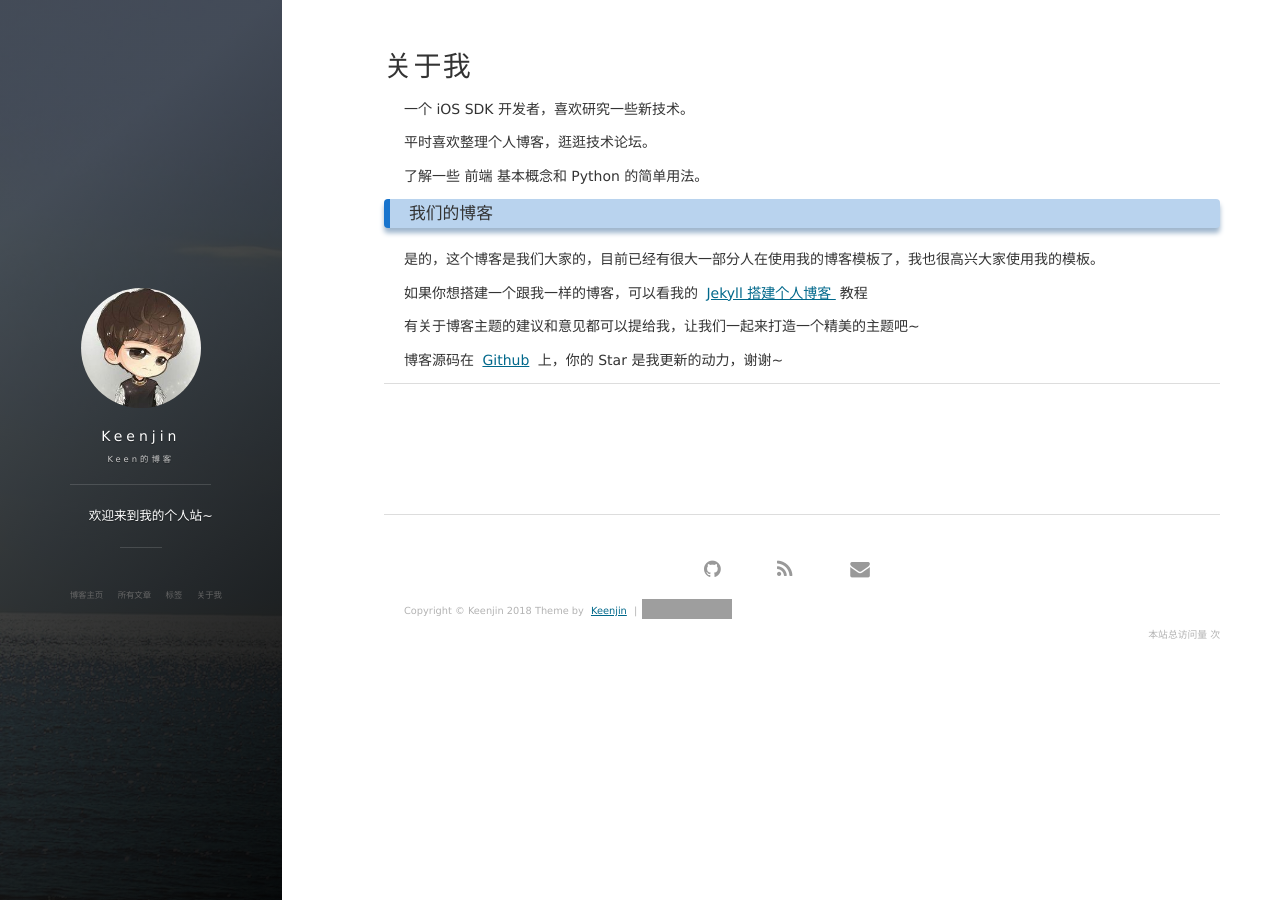
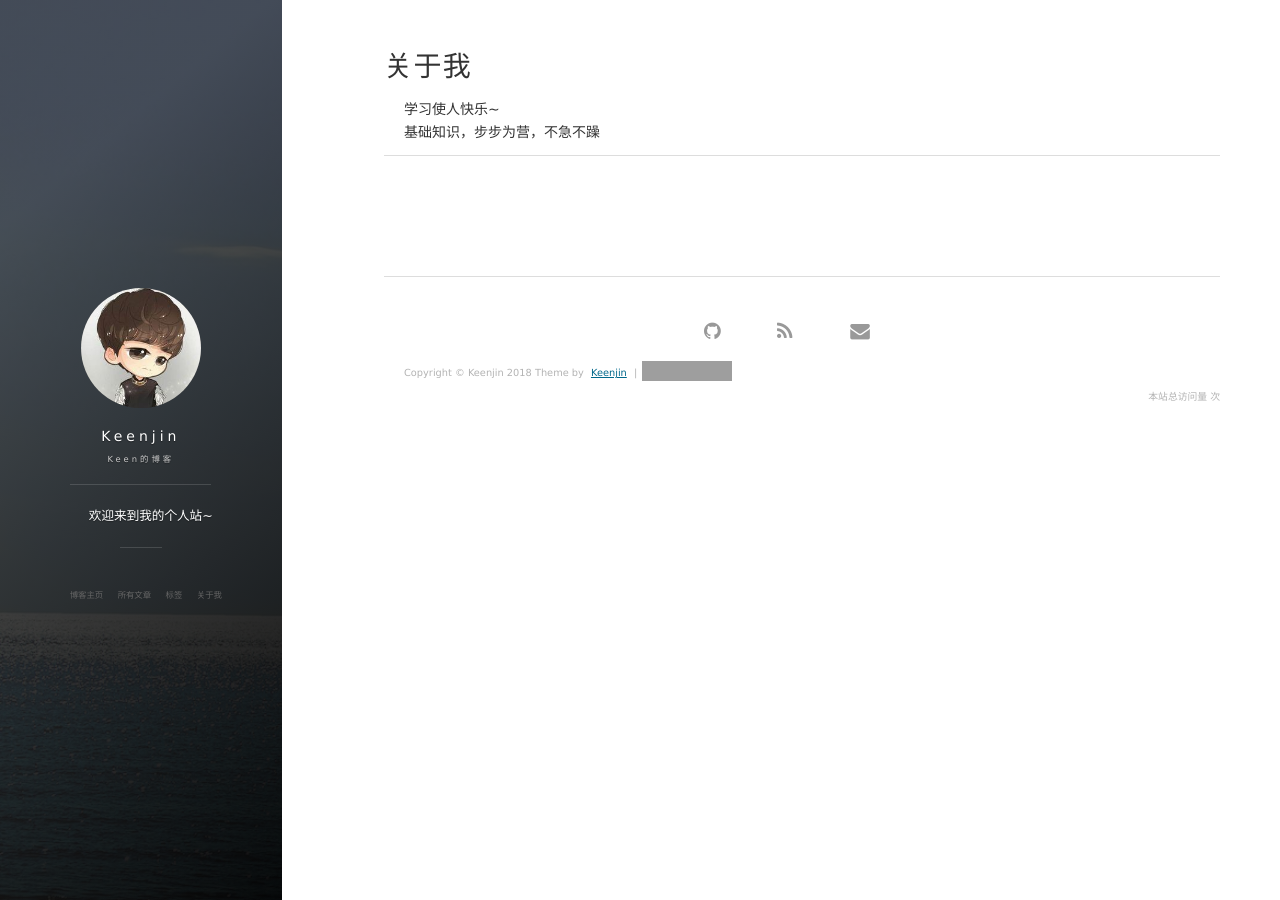
Before and after one commit to Keenjin/Keenjin.github.io, a Jekyll site: the page built from about.md, in a window 1280 px wide. Built offline with Jekyll 4.4.1, drawn with Linux system fonts in a browser that asks for light colours; nearby versions of some CDN libraries; comment, search, counter and statistics services are not loaded; grey boxes are pictures that could not be loaded.

Commit message:
about me

```diff
--- a/about.md
+++ b/about.md
@@ -3,39 +3,8 @@ layout: page
 title: 关于我
 ---
 
-一个 iOS SDK 开发者，喜欢研究一些新技术。
-<p>
-平时喜欢整理个人博客，逛逛技术论坛。
-<p>
-了解一些 前端 基本概念和 Python 的简单用法。
-
-<p>
-
-<h3> 我们的博客 </h3>
-
-<p>
-
-是的，这个博客是我们大家的，目前已经有很大一部分人在使用我的博客模板了，我也很高兴大家使用我的模板。
-
-<p>
-
-如果你想搭建一个跟我一样的博客，可以看我的
-<a href="/2016/10/jekyll_tutorials1/"> Jekyll 搭建个人博客 </a>
-教程
-
-<p>
-
-有关于博客主题的建议和意见都可以提给我，让我们一起来打造一个精美的主题吧~
-
-<p>
-
-博客源码在 <a target="_blank" href='https://github.com/leopardpan/leopardpan.github.io/'>Github</a> 上，你的 Star 是我更新的动力，谢谢~
-
-<p>
-
-<p>
-
-<p>
+学习使人快乐~
+基础知识，步步为营，不急不躁
 
 
 {% include comments.html %}
```
